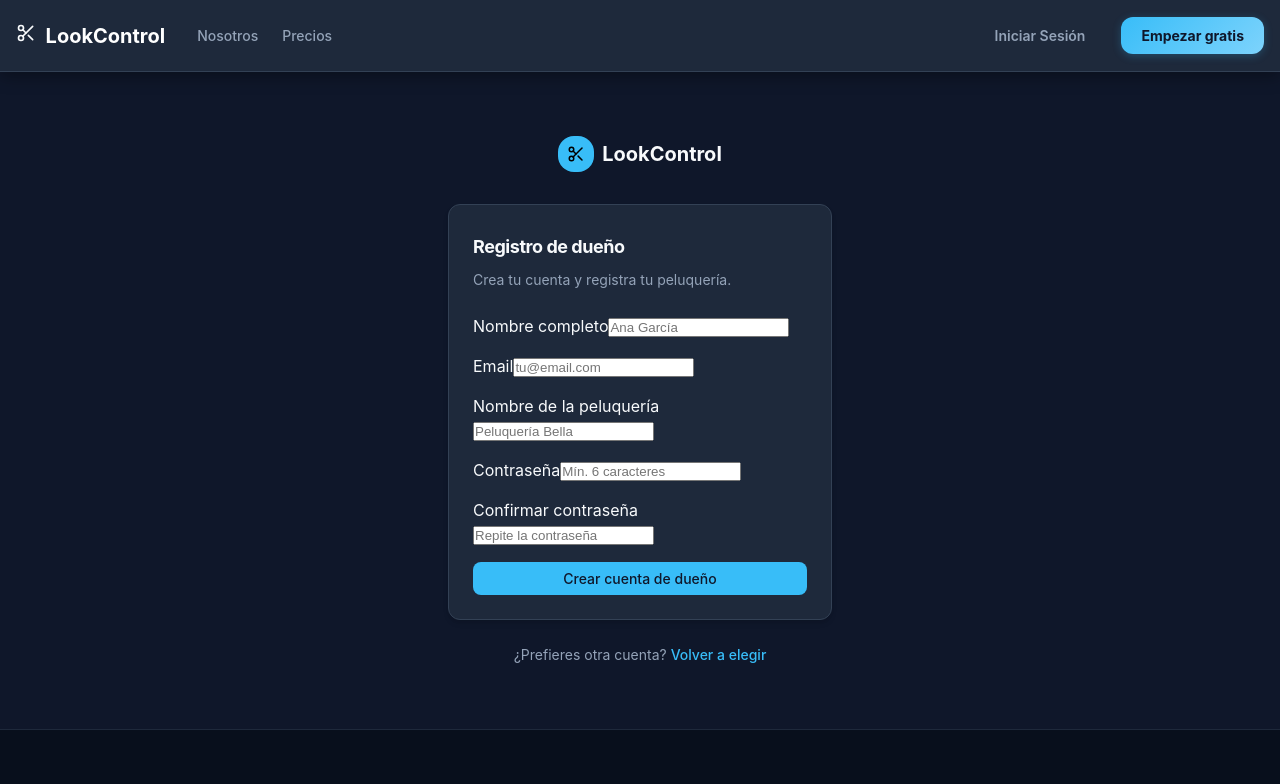
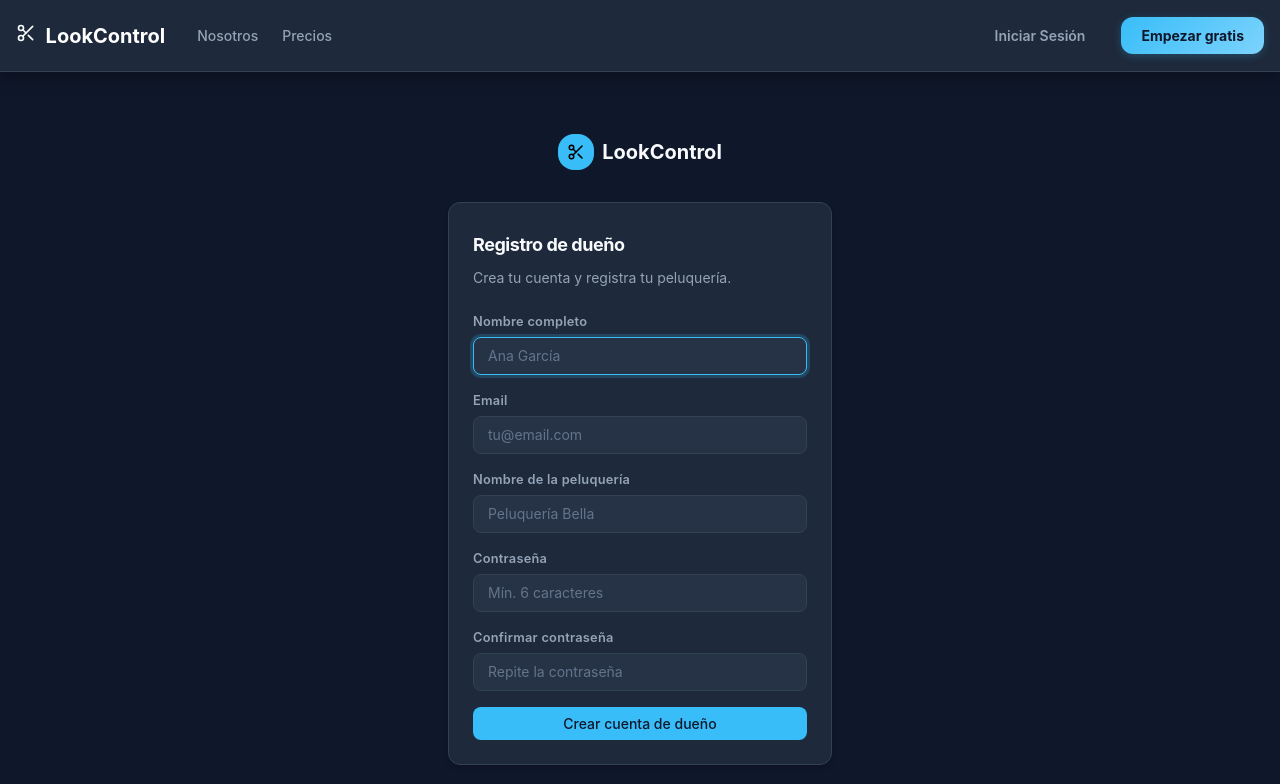
Before and after one commit to nicolas09128/LookControl, a React (Vite) app in the folder lookcontrol/: page /register/owner in a window 1280 px wide. Shown: the top 784 px of the page. Built offline with nearby package versions, Linux system fonts and the light colour scheme; no server answers.

Commit message:
🔁Css de registros
Creado el css de los registros

```diff
--- a/lookcontrol/src/pages/LoginPage.tsx
+++ b/lookcontrol/src/pages/LoginPage.tsx
@@ -4,6 +4,8 @@ import { Scissors } from 'lucide-react';
 import { supabase } from '../database/supabase/Client';
 import { useAuthStore } from '../store/authStore';
 import { Alert, Btn, Field, Input } from '../components/ui/index';
+
+const EMAIL_RE = /^[^\s@]+@[^\s@]+\.[^\s@]+$/;
 
 export default function LoginPage() {
   const navigate = useNavigate();
@@ -13,8 +15,18 @@ export default function LoginPage() {
   const [loading, setLoading]   = useState(false);
   const [error, setError]       = useState('');
 
+  const validate = (): string => {
+    if (!email.trim())          return 'El email es obligatorio.';
+    if (!EMAIL_RE.test(email))  return 'Introduce un email válido.';
+    if (!password)              return 'La contraseña es obligatoria.';
+    return '';
+  };
+
   const handleSubmit = async (e: React.FormEvent) => {
     e.preventDefault();
+    const msg = validate();
+    if (msg) { setError(msg); return; }
+
     setError('');
     setLoading(true);
     const { error: err } = await supabase.auth.signInWithPassword({ email, password });
@@ -43,13 +55,13 @@ export default function LoginPage() {
         <div className="login-card">
           <h1 className="login-title">Bienvenido de vuelta</h1>
           <p className="login-subtitle">Inicia sesión para continuar</p>
-          {error && <div><Alert type="error" message={error} /></div>}
-          <form className="login-form" onSubmit={handleSubmit}>
+          {error && <div style={{ marginBottom: '1rem' }}><Alert type="error" message={error} /></div>}
+          <form className="login-form" onSubmit={handleSubmit} noValidate>
             <Field label="Email">
-              <Input type="email" placeholder="tu@email.com" value={email} onChange={e => setEmail(e.target.value)} required autoFocus />
+              <Input type="text" placeholder="tu@email.com" value={email} onChange={e => setEmail(e.target.value)} autoFocus />
             </Field>
             <Field label="Contraseña">
-              <Input type="password" placeholder="••••••••" value={password} onChange={e => setPassword(e.target.value)} required />
+              <Input type="password" placeholder="••••••••" value={password} onChange={e => setPassword(e.target.value)} />
             </Field>
             <div className="login-forgot-link">
               <Link to="/reset-password">¿Olvidaste tu contraseña?</Link>
--- a/lookcontrol/src/pages/RegisterEmployeePage.tsx
+++ b/lookcontrol/src/pages/RegisterEmployeePage.tsx
@@ -3,6 +3,8 @@ import { Link, useNavigate } from 'react-router-dom';
 import { Scissors } from 'lucide-react';
 import { useAuthStore } from '../store/authStore';
 import { Alert, Btn, Field, Input } from '../components/ui/index';
+
+const EMAIL_RE = /^[^\s@]+@[^\s@]+\.[^\s@]+$/;
 
 export default function RegisterEmployeePage() {
   const navigate = useNavigate();
@@ -15,10 +17,20 @@ export default function RegisterEmployeePage() {
   const set = (key: string) => (e: ChangeEvent<HTMLInputElement>) =>
     setForm(prev => ({ ...prev, [key]: e.target.value }));
 
+  const validate = (): string => {
+    if (!form.nombre.trim())            return 'El nombre completo es obligatorio.';
+    if (!form.email.trim())             return 'El email es obligatorio.';
+    if (!EMAIL_RE.test(form.email))     return 'Introduce un email válido.';
+    if (!form.password)                 return 'La contraseña es obligatoria.';
+    if (form.password.length < 6)       return 'La contraseña debe tener al menos 6 caracteres.';
+    if (form.password !== form.confirm) return 'Las contraseñas no coinciden.';
+    return '';
+  };
+
   const handleSubmit = async (e: React.FormEvent) => {
     e.preventDefault();
-    if (form.password !== form.confirm) { setError('Las contraseñas no coinciden.'); return; }
-    if (form.password.length < 6) { setError('La contraseña debe tener al menos 6 caracteres.'); return; }
+    const msg = validate();
+    if (msg) { setError(msg); return; }
 
     setError('');
     setLoading(true);
@@ -30,10 +42,7 @@ export default function RegisterEmployeePage() {
     });
     setLoading(false);
 
-    if (result.error) {
-      setError(result.error);
-      return;
-    }
+    if (result.error) { setError(result.error); return; }
 
     setSuccess(true);
     setTimeout(() => navigate('/login'), 3000);
@@ -59,19 +68,19 @@ export default function RegisterEmployeePage() {
         <div className="register-card">
           <h1 className="register-title">Registro de empleado</h1>
           <p className="register-subtitle">Regístrate y luego vincula tu cuenta con el código del dueño.</p>
-          {error && <div><Alert type="error" message={error} /></div>}
-          <form className="register-form" onSubmit={handleSubmit}>
+          {error && <div style={{ marginBottom: '1rem' }}><Alert type="error" message={error} /></div>}
+          <form className="register-form" onSubmit={handleSubmit} noValidate>
             <Field label="Nombre completo">
-              <Input placeholder="Carlos Pérez" value={form.nombre} onChange={set('nombre')} required />
+              <Input type="text" placeholder="Carlos Pérez" value={form.nombre} onChange={set('nombre')} autoFocus />
             </Field>
             <Field label="Email">
-              <Input type="email" placeholder="tu@email.com" value={form.email} onChange={set('email')} required />
+              <Input type="text" placeholder="tu@email.com" value={form.email} onChange={set('email')} />
             </Field>
             <Field label="Contraseña">
-              <Input type="password" placeholder="Mín. 6 caracteres" value={form.password} onChange={set('password')} required />
+              <Input type="password" placeholder="Mín. 6 caracteres" value={form.password} onChange={set('password')} />
             </Field>
             <Field label="Confirmar contraseña">
-              <Input type="password" placeholder="Repite la contraseña" value={form.confirm} onChange={set('confirm')} required />
+              <Input type="password" placeholder="Repite la contraseña" value={form.confirm} onChange={set('confirm')} />
             </Field>
             <Btn type="submit" loading={loading}>Crear cuenta de empleado</Btn>
           </form>
--- a/lookcontrol/src/pages/RegisterOwnerPage.tsx
+++ b/lookcontrol/src/pages/RegisterOwnerPage.tsx
@@ -3,6 +3,8 @@ import { Link, useNavigate } from 'react-router-dom';
 import { Scissors } from 'lucide-react';
 import { useAuthStore } from '../store/authStore';
 import { Alert, Btn, Field, Input } from '../components/ui/index';
+
+const EMAIL_RE = /^[^\s@]+@[^\s@]+\.[^\s@]+$/;
 
 export default function RegisterOwnerPage() {
   const navigate = useNavigate();
@@ -15,11 +17,21 @@ export default function RegisterOwnerPage() {
   const set = (key: string) => (e: ChangeEvent<HTMLInputElement>) =>
     setForm(prev => ({ ...prev, [key]: e.target.value }));
 
+  const validate = (): string => {
+    if (!form.nombre.trim())               return 'El nombre completo es obligatorio.';
+    if (!form.email.trim())                return 'El email es obligatorio.';
+    if (!EMAIL_RE.test(form.email))        return 'Introduce un email válido.';
+    if (!form.nombrePeluqueria.trim())     return 'El nombre de la peluquería es obligatorio.';
+    if (!form.password)                    return 'La contraseña es obligatoria.';
+    if (form.password.length < 6)          return 'La contraseña debe tener al menos 6 caracteres.';
+    if (form.password !== form.confirm)    return 'Las contraseñas no coinciden.';
+    return '';
+  };
+
   const handleSubmit = async (e: React.FormEvent) => {
     e.preventDefault();
-    if (form.password !== form.confirm) { setError('Las contraseñas no coinciden.'); return; }
-    if (form.password.length < 6) { setError('La contraseña debe tener al menos 6 caracteres.'); return; }
-    if (!form.nombrePeluqueria.trim()) { setError('Ingresa el nombre de tu peluquería.'); return; }
+    const msg = validate();
+    if (msg) { setError(msg); return; }
 
     setError('');
     setLoading(true);
@@ -32,10 +44,7 @@ export default function RegisterOwnerPage() {
     });
     setLoading(false);
 
-    if (result.error) {
-      setError(result.error);
-      return;
-    }
+    if (result.error) { setError(result.error); return; }
 
     setSuccess(true);
     setTimeout(() => navigate('/login'), 3000);
@@ -61,22 +70,22 @@ export default function RegisterOwnerPage() {
         <div className="register-card">
           <h1 className="register-title">Registro de dueño</h1>
           <p className="register-subtitle">Crea tu cuenta y registra tu peluquería.</p>
-          {error && <div><Alert type="error" message={error} /></div>}
-          <form className="register-form" onSubmit={handleSubmit}>
+          {error && <div style={{ marginBottom: '1rem' }}><Alert type="error" message={error} /></div>}
+          <form className="register-form" onSubmit={handleSubmit} noValidate>
             <Field label="Nombre completo">
-              <Input placeholder="Ana García" value={form.nombre} onChange={set('nombre')} required />
+              <Input type="text" placeholder="Ana García" value={form.nombre} onChange={set('nombre')} autoFocus />
             </Field>
             <Field label="Email">
-              <Input type="email" placeholder="tu@email.com" value={form.email} onChange={set('email')} required />
+              <Input type="text" placeholder="tu@email.com" value={form.email} onChange={set('email')} />
             </Field>
             <Field label="Nombre de la peluquería">
-              <Input placeholder="Peluquería Bella" value={form.nombrePeluqueria} onChange={set('nombrePeluqueria')} required />
+              <Input type="text" placeholder="Peluquería Bella" value={form.nombrePeluqueria} onChange={set('nombrePeluqueria')} />
             </Field>
             <Field label="Contraseña">
-              <Input type="password" placeholder="Mín. 6 caracteres" value={form.password} onChange={set('password')} required />
+              <Input type="password" placeholder="Mín. 6 caracteres" value={form.password} onChange={set('password')} />
             </Field>
             <Field label="Confirmar contraseña">
-              <Input type="password" placeholder="Repite la contraseña" value={form.confirm} onChange={set('confirm')} required />
+              <Input type="password" placeholder="Repite la contraseña" value={form.confirm} onChange={set('confirm')} />
             </Field>
             <Btn type="submit" loading={loading}>Crear cuenta de dueño</Btn>
           </form>
--- a/lookcontrol/src/styles/components.css
+++ b/lookcontrol/src/styles/components.css
@@ -495,3 +495,103 @@
 /* Hover effects */
 .hover\:opacity-100:hover { opacity: 1; }
 .hover\:scale-110:hover { transform: scale(1.1); }
+/* ── Sidebar logout button ─────────────────────────────────────────────────── */
+.sidebar-logout-btn {
+  width: 100%;
+  display: flex;
+  align-items: center;
+  gap: 0.625rem;
+  padding: 0.625rem 0.75rem;
+  border-radius: 0.5rem;
+  border: 1px solid color-mix(in srgb, var(--status-danger) 30%, transparent);
+  background: color-mix(in srgb, var(--status-danger) 8%, transparent);
+  color: var(--status-danger);
+  font-size: 0.875rem;
+  font-weight: 600;
+  cursor: pointer;
+  transition: background 150ms ease, border-color 150ms ease;
+  letter-spacing: 0.01em;
+}
+
+.sidebar-logout-btn:hover {
+  background: color-mix(in srgb, var(--status-danger) 18%, transparent);
+  border-color: color-mix(in srgb, var(--status-danger) 55%, transparent);
+}
+
+/* ── Form primitives (Field / Input / Select / Textarea) ───────────────────── */
+.form-field {
+  display: flex;
+  flex-direction: column;
+  gap: 0.35rem;
+}
+
+.form-label {
+  font-size: 0.8rem;
+  font-weight: 600;
+  color: var(--text-secondary);
+  letter-spacing: 0.02em;
+}
+
+.form-input {
+  width: 100%;
+  padding: 0.6rem 0.875rem;
+  background-color: var(--bg-elevated);
+  border: 1px solid var(--border-base);
+  border-radius: var(--radius-md);
+  color: var(--text-primary);
+  font-size: 0.875rem;
+  font-family: inherit;
+  transition: border-color 150ms ease, box-shadow 150ms ease;
+  box-sizing: border-box;
+}
+
+.form-input:focus {
+  outline: none;
+  border-color: var(--brand-primary);
+  box-shadow: 0 0 0 3px color-mix(in srgb, var(--brand-primary) 20%, transparent);
+}
+
+.form-input::placeholder {
+  color: var(--text-muted);
+}
+
+.form-input.input-error {
+  border-color: var(--status-danger);
+  box-shadow: 0 0 0 3px color-mix(in srgb, var(--status-danger) 15%, transparent);
+}
+
+.form-select {
+  width: 100%;
+  padding: 0.6rem 0.875rem;
+  background-color: var(--bg-elevated);
+  border: 1px solid var(--border-base);
+  border-radius: var(--radius-md);
+  color: var(--text-primary);
+  font-size: 0.875rem;
+  font-family: inherit;
+  cursor: pointer;
+  transition: border-color 150ms ease;
+}
+
+.form-select:focus {
+  outline: none;
+  border-color: var(--brand-primary);
+}
+
+.form-textarea {
+  width: 100%;
+  padding: 0.6rem 0.875rem;
+  background-color: var(--bg-elevated);
+  border: 1px solid var(--border-base);
+  border-radius: var(--radius-md);
+  color: var(--text-primary);
+  font-size: 0.875rem;
+  font-family: inherit;
+  resize: vertical;
+  transition: border-color 150ms ease;
+}
+
+.form-textarea:focus {
+  outline: none;
+  border-color: var(--brand-primary);
+}
--- a/lookcontrol/src/styles/pages/LoginPage.css
+++ b/lookcontrol/src/styles/pages/LoginPage.css
@@ -1,10 +1,12 @@
 /* LoginPage.css */
 
 .login-container {
+  min-height: 100vh;
   display: flex;
   align-items: center;
   justify-content: center;
-  padding: 4rem 1rem;
+  padding: 2rem 1rem;
+  background-color: var(--dark-bg);
 }
 
 .login-wrapper {
--- a/lookcontrol/src/styles/pages/RegisterPage.css
+++ b/lookcontrol/src/styles/pages/RegisterPage.css
@@ -1,10 +1,12 @@
 /* RegisterPage.css */
 
 .register-container {
+  min-height: 100vh;
   display: flex;
   align-items: center;
   justify-content: center;
-  padding: 4rem 1rem;
+  padding: 2rem 1rem;
+  background-color: var(--dark-bg);
 }
 
 .register-wrapper {
```
Also changed, not shown: lookcontrol/src/components/layout/AppLayout.tsx (+8 -8 lines), lookcontrol/src/imagenes/Icono.png (added).
